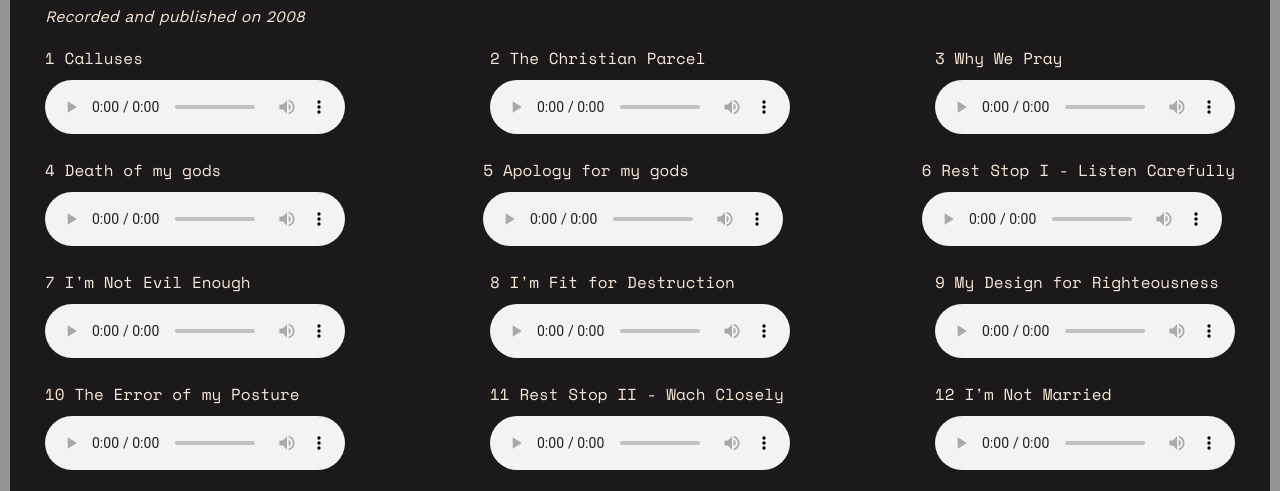
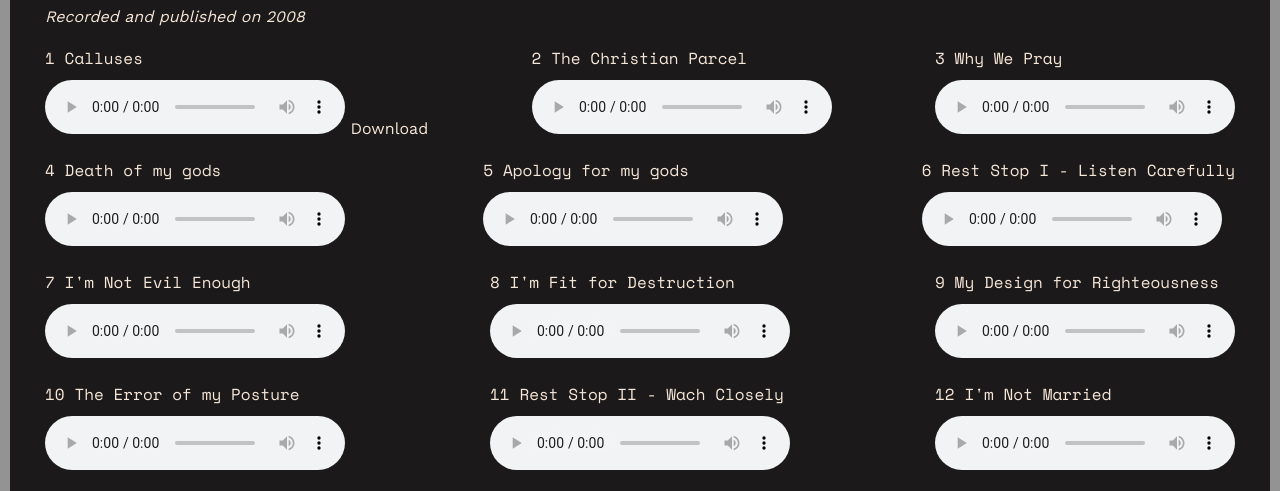
Before and after one commit to CarsonTimothyBlack/CarsonTimothyBlack.github.io, a plain HTML site: page music/music-landing.html in a window 1280 px wide. Shown: the part 278-769 px from the top of the page. Drawn offline with nearby package versions, Linux system fonts and the light colour scheme.

Commit message:
Update music-landing.html

```diff
--- a/music/music-landing.html
+++ b/music/music-landing.html
@@ -20,6 +20,7 @@
                 <div class="song-box">
                     <div class="song-title">1 Calluses</div>
                     <audio src="/music/Design for Growing Callus/00 Calluses.mp3" controls type="audio/mpeg"></audio>
+                    <a href="/music/Design for Growing Callus/00 Calluses.mp3">Download</a>
                 </div>
                 <div class="song-box">
                     <div class="song-title">2 The Christian Parcel</div>
```
